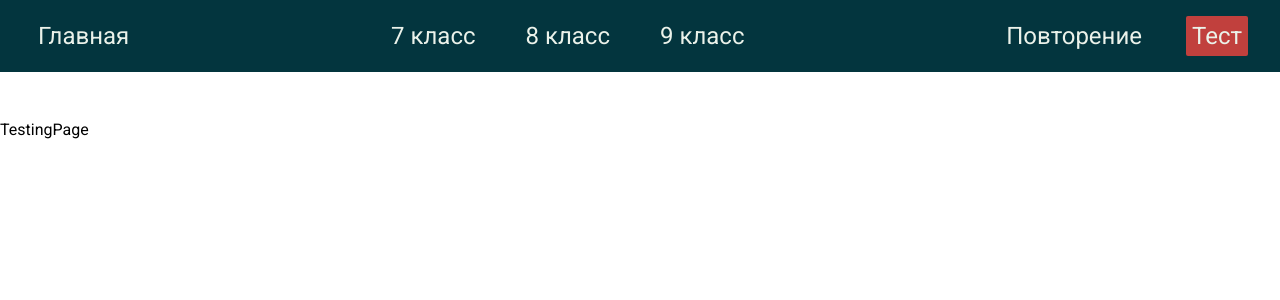
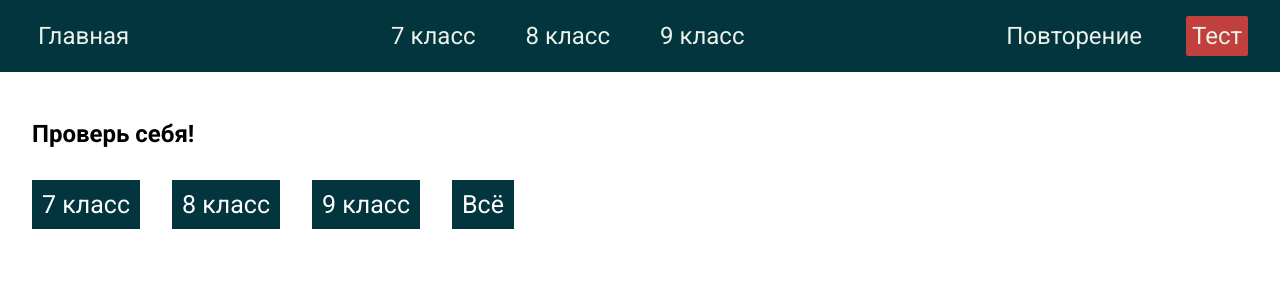
Before and after one commit to KatiaWeb12/Physics, a React (Create React App) app: page /testing in a window 1280 px wide. Shown: the top 300 px of the page. Built offline with nearby package versions, Linux system fonts and the light colour scheme.

Commit message:
add start testing page

```diff
--- a/src/components/ClassesList/ClassesList.tsx
+++ b/src/components/ClassesList/ClassesList.tsx
@@ -1,24 +1,25 @@
 import { ClassesListNames } from '@/constants';
-import type { ClassTypes } from '@/types';
 import ClassItem from '../ClassItem/ClassItem';
 
 interface Props {
-   setActiveClass: (activeId: ClassTypes) => void;
-   activeClass?: ClassTypes;
+   setActiveTab: (activeId: string) => void;
+   activeTab?: string;
+   tabs: string[];
 }
-export default function ClassesList({ activeClass, setActiveClass }: Props) {
+export default function Tabs({ activeTab, setActiveTab, tabs }: Props) {
    return (
       <div className="class_topics">
          {
-            (Object.keys(ClassesListNames) as ClassTypes[]).map(key => (
+            (tabs.map(key => (
                <ClassItem
-                  nameOfClass={ClassesListNames[key]}
-                  setActiveClass={setActiveClass}
-                  activeClass={activeClass}
+                  nameOfClass={key}
+                  setActiveClass={setActiveTab}
+                  activeClass={activeTab}
                   typeOfClass={key}
                   key={key}
                />
-            ))}
+            )))
+         }
       </div>
    )
 }
--- a/src/pages/RepeatingPage/RepeatingPage.tsx
+++ b/src/pages/RepeatingPage/RepeatingPage.tsx
@@ -1,23 +1,24 @@
 import { useEffect, useState } from "react";
 import { classActions, useAppDispatch, useAppSelector } from "@/redux";
-import ClassesList from "@/components/ClassesList/ClassesList";
 import { ClassTypes, Formula, Theme } from "@/types";
 import { ContentWrapper } from "@/components";
 import { agent } from "@/api";
 import ClassThemesList from "../ClassPage/components/ClassThemesList";
 import RepeatingSlider from "./components/RepeatingSlider/RepeatingSlider";
+import Tabs from "@/components/ClassesList/ClassesList";
+import { ClassesListNames } from "@/constants";
 
 //Страница: повторение формул по карточкам
 export default function RepeatingPage() {
   const { themes } = useAppSelector((state) => state.class);
-  const [activeClass, setActiveClass] = useState<ClassTypes>();
+  const [activeClass, setActiveClass] = useState<string>();
   const [activeThemeId, setActiveThemeId] = useState<number>(0);
   const formulas = useAppSelector((state) => state.class.formulas.filter(formula => formula.themeId === Number(activeThemeId))).sort(() => Math.random() - 0.5)
   const dispatch = useAppDispatch()
   function setActiveThemeIdHandle(id: number) {
     setActiveThemeId(id)
   }
-  function setActiveClassHandle(newValue: ClassTypes) {
+  function setActiveClassHandle(newValue: string) {
     setActiveClass(newValue);
     setActiveThemeId(0);
   }
@@ -41,7 +42,7 @@ export default function RepeatingPage() {
   }, [activeClass]);
   return (
     <ContentWrapper>
-      <ClassesList setActiveClass={setActiveClassHandle} activeClass={activeClass} />
+      <Tabs setActiveTab={setActiveClassHandle} activeTab={activeClass} tabs={Object.values(ClassesListNames) as ClassTypes[]}/>
       {Boolean(activeClass) && (
         <ClassThemesList
           setActiveThemeId={setActiveThemeIdHandle}
--- a/src/pages/TestingPage/TestingPage.tsx
+++ b/src/pages/TestingPage/TestingPage.tsx
@@ -1,8 +1,19 @@
+import { ContentWrapper } from '@/components'
 import './TestingPage.css'
+import { useState } from 'react'
+import { ClassTypes } from '@/types'
+import ClassesList from '@/components/ClassesList/ClassesList'
+import { ClassesListNames } from '@/constants'
 
-export default function TestingPage(){
+const tabs = [...Object.values(ClassesListNames), 'Всё']
+
+export default function TestingPage() {
+  const [activeClass, setActiveClass] = useState<string>()
   //Страница: тестирование
-    return(
-      <div>TestingPage</div>
-    )
+  return (
+    <ContentWrapper>
+      <h2>Проверь себя!</h2>
+      <ClassesList activeTab={activeClass} setActiveTab={setActiveClass} tabs={tabs} />
+    </ContentWrapper>
+  )
 }
```
Also changed, not shown: src/components/ClassItem/ClassItem.tsx (+3 -4 lines), src/types/index.ts (+12 -3 lines), server/db.json.
